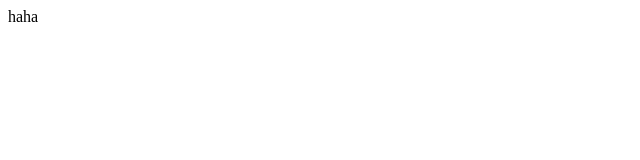
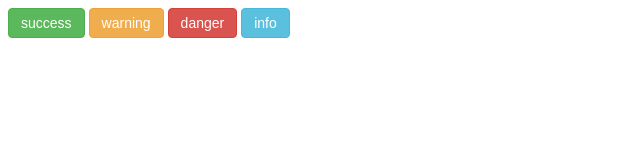
Before and after one commit to GreenNerd/vue-components-gulp, a website: page src/alertify/alertify.html in a window 1280 px wide. Shown: the whole page, without its empty margins (0-640 px from the left). Drawn offline with nearby package versions, Linux system fonts and the light colour scheme; some packages are replaced by stand-ins of ours; files that its build step writes are made by us from their sources; a script that the page names is missing.

Commit message:
add buttons to call Alertify().

```diff
--- a/src/alertify/alertify.html
+++ b/src/alertify/alertify.html
@@ -10,7 +10,10 @@
 </head>
 <body>
   <div id="demo">
-    <div class="test">haha</div>
+    <button type="button" class="btn-success">success</button>
+    <button type="button" class="btn-warning">warning</button>
+    <button type="button" class="btn-danger">danger</button>
+    <button type="button" class="btn-info">info</button>
   </div>
   <script src="./alertify-demo.js"></script>
 </body>
--- a/src/alertify/alertify.scss
+++ b/src/alertify/alertify.scss
@@ -1,3 +1,32 @@
+button {
+  display: inline-block;
+  padding: 6px 12px;
+  text-align: center;
+  color: #fff;
+  outline: none;
+  cursor: pointer;
+  font-size: 14px;
+  border-radius: 4px;
+  border: 1px solid transparent;
+
+  &.btn-success{
+    background-color: #5cb85c;
+    border-color: #4cae4c;
+  }
+  &.btn-warning{
+    background-color: #f0ad4e;
+    border-color: #eea236;
+  }
+  &.btn-danger{
+    background-color: #d9534f;
+    border-color: #d43f3a;
+  }
+  &.btn-info{
+    background-color: #5bc0de;
+    border-color: #46b8da;
+  }
+}
+
 .alert-container {
   display: flex;
   flex-direction: column;
@@ -24,6 +53,12 @@
       background-color: #d10000;
       color: #fff;
     }
+    &.alert-warning {
+      background-color: #f0ad4e;
+    }
+    &.alert-info {
+      background-color: #5bc0de;
+    }
   }
 
   .alert-mask {
```
Also changed, not shown: src/alertify/alertify-demo.coffee (+11 -3 lines), src/alertify/alertify.coffee (+8 -2 lines).
